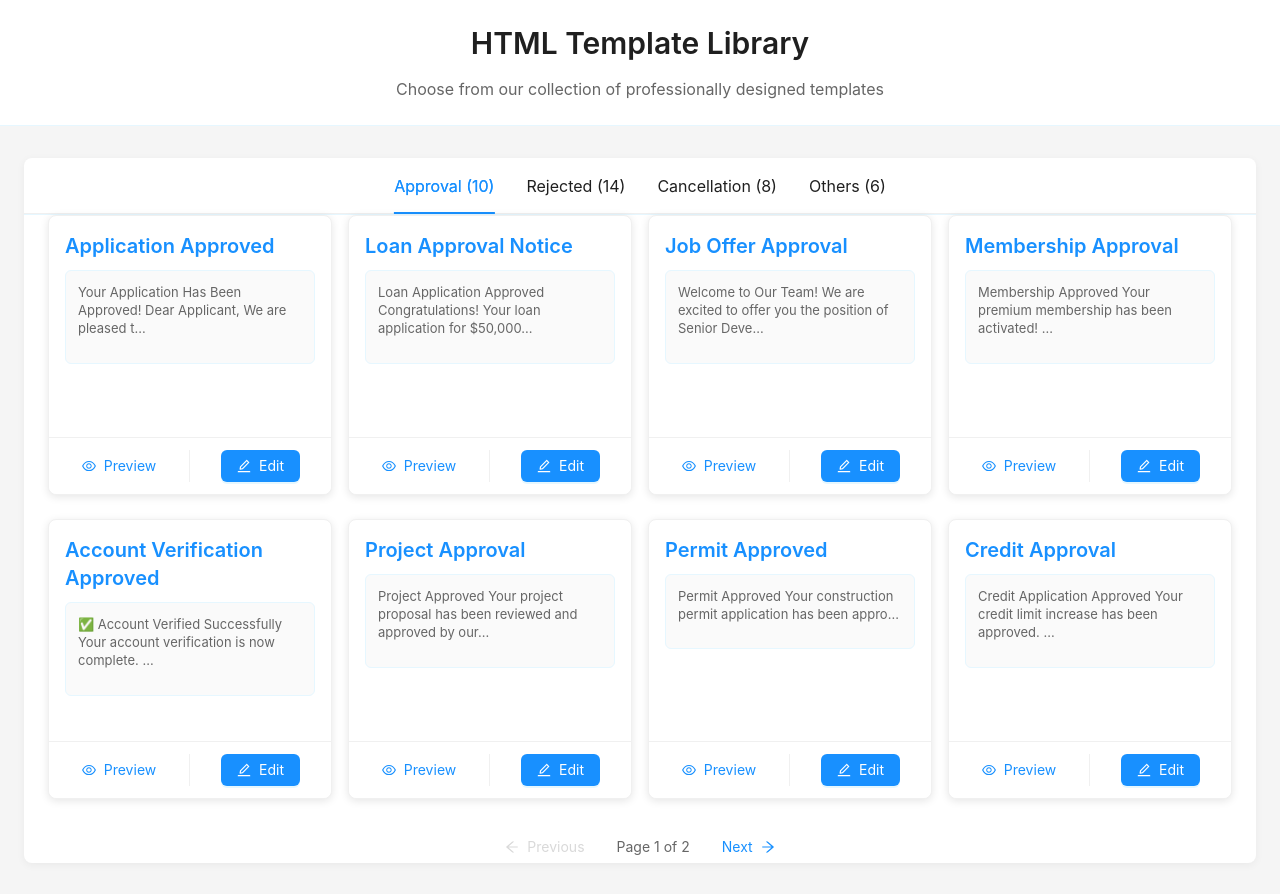
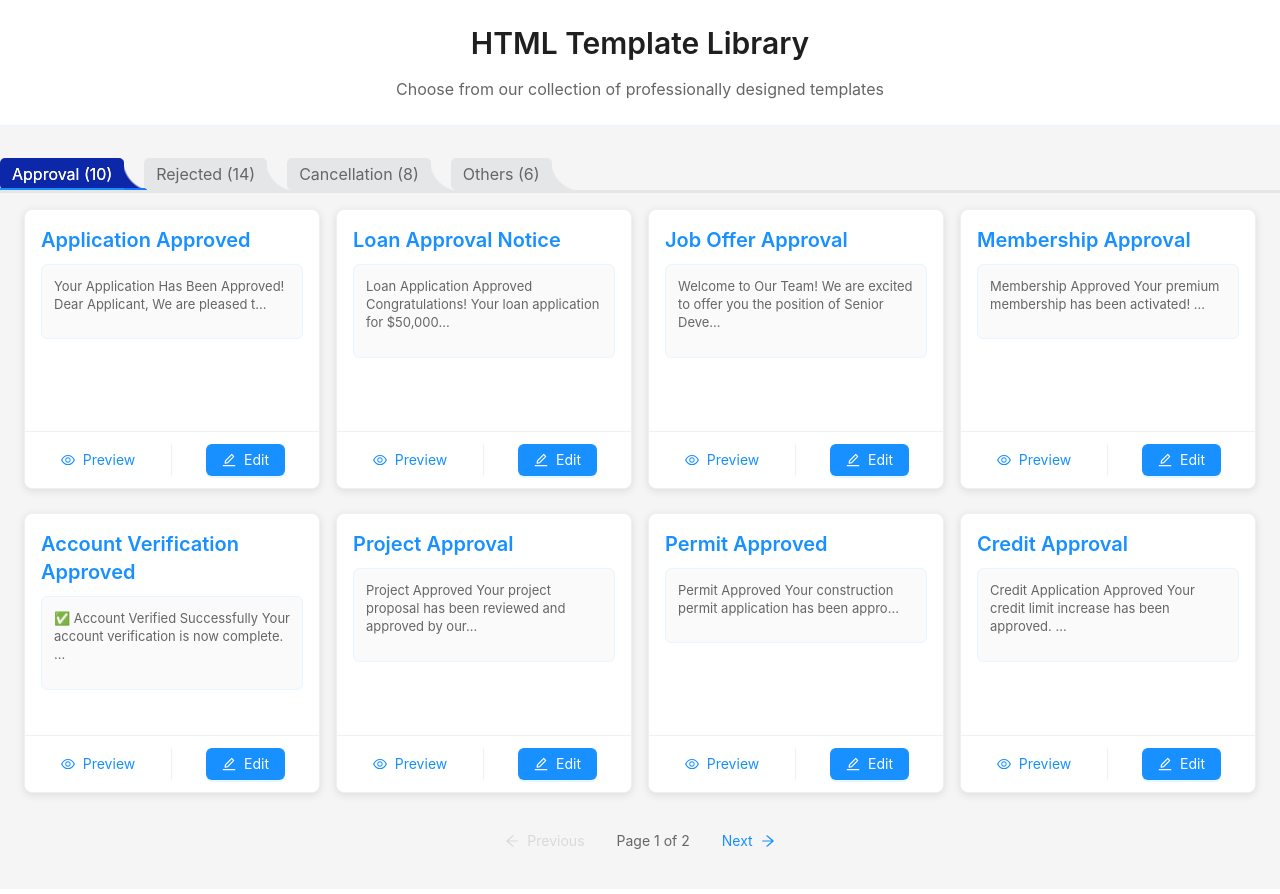
Before and after one commit to Infifrontend/infi-htmleditor, a React (Vite) app: page / in a window 1280 px wide. Built offline with nearby package versions, Linux system fonts and the light colour scheme.

Commit message:
Adding custom tab

```diff
--- a/src/components/TemplateList/TemplateList.scss
+++ b/src/components/TemplateList/TemplateList.scss
@@ -28,18 +28,122 @@
   background-color: #f5f5f5;
 }
 
-.cls-tabs {
-  background-color: white;
-  margin: 0 24px;
-  border-radius: 8px;
-  box-shadow: 0 2px 8px rgba(0, 0, 0, 0.05);
+.cls-manage-tabs {
+  &.ant-tabs {
+    .ant-tabs-tab {
+      margin-right: -12px;
+      padding: 4px 12px;
+      border-radius: 5px;
+      background-color: #e4e6e8;
+      color: #666666;
+      border: 1px solid #ccc;
+      transition: unset;
+      border: unset;
 
-  .ant-tabs-nav {
-    padding: 0 24px;
-    margin: 0;
-    border-bottom: 1px solid #e6f7ff;
+      &::after {
+        content: "";
+        width: 28px;
+        position: absolute;
+        bottom: 0;
+        right: -23px;
+        height: 30px;
+        display: block;
+        background-image: radial-gradient(
+          circle at 125% 0,
+          transparent 0%,
+          transparent 30px,
+          #e4e6e8 32px
+        );
+      }
+    }
+
+    .ant-tabs-nav {
+      .ant-tabs-nav-wrap {
+        margin: 0px !important;
+        display: block;
+        margin: 0 24px;
+        border-bottom: 3px solid #e4e6e8;
+      }
+      .ant-tabs-nav-list {
+        .ant-tabs-tab-active {
+          background-color: #0c28a8;
+
+          &::after {
+            background-image: radial-gradient(
+              circle at 125% 0,
+              transparent 0%,
+              transparent 30px,
+              #0c28a8 32px
+            );
+            border-bottom: 2px solid #1677ff;
+          }
+
+          .cls-label {
+            color: #fff;
+          }
+        }
+
+        .ant-tabs-tab {
+          .cls-label {
+            .cls-svg-icon {
+              vertical-align: text-top;
+              margin-right: 12px;
+            }
+          }
+        }
+      }
+    }
+
+    $colors: (
+      1: White,
+      2: white,
+      3: white,
+    );
+
+    .ant-tabs-tab {
+      @each $index, $color in $colors {
+        &:nth-child(#{$index}) {
+          &.ant-tabs-tab-active {
+            .ant-tabs-tab-btn {
+              color: #fff !important;
+              .cls-label {
+                .cls-svg-icon {
+                  svg {
+                    path {
+                      stroke: $color;
+
+                      @if $index ==2 {
+                        fill: $color;
+                      }
+                    }
+                  }
+                }
+              }
+            }
+          }
+        }
+      }
+    }
   }
 }
+
+// .cls-tabs {
+//   background-color: white;
+//   margin: 0 24px;
+//   border-radius: 8px;
+//   box-shadow: 0 2px 8px rgba(0, 0, 0, 0.05);
+
+//   .ant-tabs-nav {
+//     padding: 0 24px;
+//     //
+//     margin-bottom: 20px;
+//     text-align: left;
+//     border-bottom: 1px solid #e6f7ff;
+//     .ant-tabs-nav-wrap {
+//       display: block !important;
+//     }
+//   }
+// }
 
 .cls-category-wrapper {
   padding: 0 24px;
--- a/src/components/TemplateList/TemplateList.tsx
+++ b/src/components/TemplateList/TemplateList.tsx
@@ -139,7 +139,8 @@ const TemplateList: React.FC<TemplateListProps> = ({ onSelectTemplate }) => {
           centered
           size="large"
           items={tabItems}
-          className="cls-tabs"
+          // className="cls-tabs"
+          className="cls-manage-tabs "
         />
       </Content>
 
```
